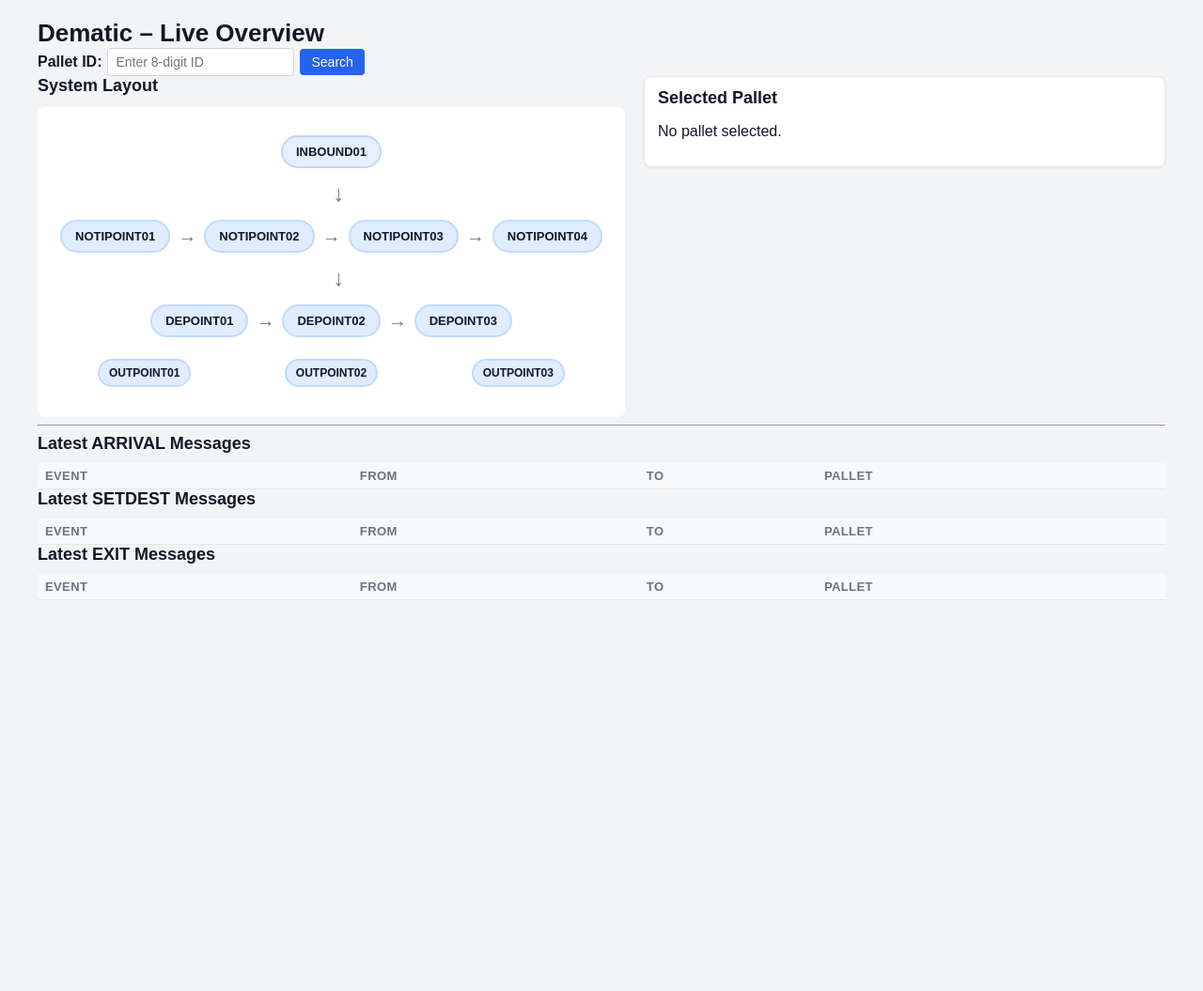
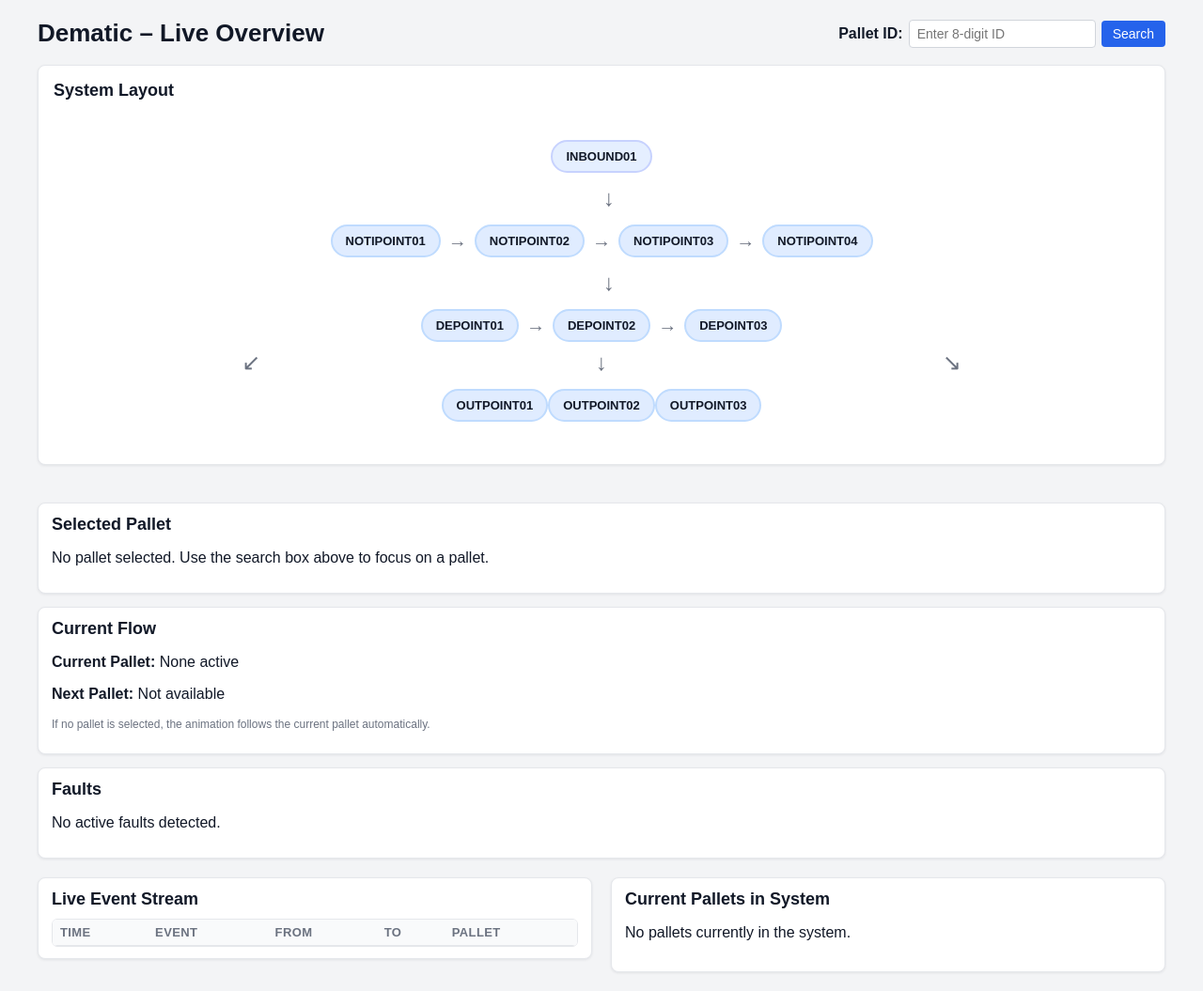
Before and after one commit to Zeesh212/Dematic-HackCamp, a Flask app: page / in a window 1280 px wide. Shown: the whole page at 94% size. Before the commit the page ends 639 px from the top, so only its background shows below. Run offline with Flask 3, Linux system fonts and the light colour scheme; lists and menus that the app fills with data are empty.

Commit message:
Refactor index.html for improved layout and functionality
Updated the layout and structure of the index.html file, enhancing the search area and adding new sections for current flow and faults.

```diff
--- a/Dematic_dashboard/templates/index.html
+++ b/Dematic_dashboard/templates/index.html
@@ -8,15 +8,23 @@
 
 <body>
 
+<header class="top-bar">
     <h1>Dematic – Live Overview</h1>
 
     <form method="get" class="search-area">
-    <label>Pallet ID:</label>
-    <input type="text" name="pallet_id" placeholder="Enter 8-digit ID" value="{{ searched_id }}">
+        <label for="pallet-search">Pallet ID:</label>
+        <input id="pallet-search"
+               type="text"
+               name="pallet_id"
+               placeholder="Enter 8-digit ID"
+               value="{{ searched_id }}">
         <button type="submit">Search</button>
     </form>
+</header>
 
-<div class="layout">
+<main>
+
+<section class="layout-fullwidth">
 
     <div class="diagram-box">
         <h2>System Layout</h2>
@@ -54,89 +62,233 @@
                 <div class="node" id="DEPOINT03">DEPOINT03</div>
             </div>
 
-            <div class="row space">
-                <div class="node small" id="OUTPOINT01">OUTPOINT01</div>
-                <div class="node small" id="OUTPOINT02">OUTPOINT02</div>
-                <div class="node small" id="OUTPOINT03">OUTPOINT03</div>
+            <div class="row arrow-row">
+                <div class="arrow v">↙</div>
+                <div class="arrow v">↓</div>
+                <div class="arrow v">↘</div>
+            </div>
+
+            <div class="row">
+                <div class="node" id="OUTPOINT01">OUTPOINT01</div>
+                <div class="node" id="OUTPOINT02">OUTPOINT02</div>
+                <div class="node" id="OUTPOINT03">OUTPOINT03</div>
             </div>
 
         </div>
     </div>
 
-    <div class="side-info">
+</section>
+
+<section class="layout">
+
+    <aside class="side-info">
 
         <div class="panel">
             <h2>Selected Pallet</h2>
 
             {% if searched_id %}
-                <p><b>Pallet ID:</b> {{ searched_id }}</p>
-                <p><b>Current Location:</b> {{ current_location or "Unknown" }}</p>
-                <p><b>Next Destination:</b> {{ next_destination or "Unknown" }}</p>
-                <p><b>Status:</b> {{ status or "Unknown" }}</p>
+                <p><strong>Pallet ID:</strong> {{ searched_id }}</p>
+                <p><strong>Current Location:</strong> {{ current_location or "Unknown" }}</p>
+                <p><strong>Next Destination:</strong> {{ next_destination or "Unknown" }}</p>
+                <p><strong>Status:</strong> {{ status or "Unknown" }}</p>
             {% else %}
-                <p>No pallet selected.</p>
+                <p>No pallet selected. Use the search box above to focus on a pallet.</p>
             {% endif %}
         </div>
 
+        <div class="panel">
+            <h2>Current Flow</h2>
+            {% if current_pallet_id %}
+                <p><strong>Current Pallet:</strong> {{ current_pallet_id }}</p>
+            {% else %}
+                <p><strong>Current Pallet:</strong> None active</p>
+            {% endif %}
+
+            {% if next_pallet_id %}
+                <p><strong>Next Pallet:</strong> {{ next_pallet_id }}</p>
+            {% else %}
+                <p><strong>Next Pallet:</strong> Not available</p>
+            {% endif %}
+            <p class="panel-note">
+                If no pallet is selected, the animation follows the current pallet automatically.
+            </p>
+        </div>
+
+        <div class="panel">
+            <h2>Faults</h2>
+            {% if latest_faults %}
+                <div class="table-scroll small">
+                    <table class="small-table">
+                        <thead>
+                        <tr>
+                            <th>Time</th>
+                            <th>Event</th>
+                            <th>Location</th>
+                            <th>Pallet</th>
+                        </tr>
+                        </thead>
+                        <tbody>
+                        {% for f in latest_faults %}
+                            <tr>
+                                <td>{{ f.timestamp }}</td>
+                                <td>{{ f.event }}</td>
+                                <td>
+                                    {% if f.to %}
+                                        {{ f.to }}
+                                    {% elif f.from %}
+                                        {{ f.from }}
+                                    {% else %}
+                                        -
+                                    {% endif %}
+                                </td>
+                                <td>{{ f.pallet or "-" }}</td>
+                            </tr>
+                        {% endfor %}
+                        </tbody>
+                    </table>
+                </div>
+            {% else %}
+                <p>No active faults detected.</p>
+            {% endif %}
+        </div>
+
+        {% if history %}
+            <div class="panel">
+                <h2>Pallet History</h2>
+                <div class="table-scroll small">
+                    <table class="small-table">
+                        <thead>
+                        <tr>
+                            <th>#</th>
+                            <th>Event</th>
+                            <th>From</th>
+                            <th>To</th>
+                        </tr>
+                        </thead>
+                        <tbody>
+                        {% for step, event, frm, to in history %}
+                            <tr>
+                                <td>{{ step }}</td>
+                                <td>{{ event }}</td>
+                                <td>{{ frm or "-" }}</td>
+                                <td>{{ to or "-" }}</td>
+                            </tr>
+                        {% endfor %}
+                        </tbody>
+                    </table>
+                </div>
+            </div>
+        {% endif %}
+
+    </aside>
+
+</section>
+
+<section class="bottom-layout">
+
+    <div class="panel wide-panel">
+        <h2>Live Event Stream</h2>
+        <div class="table-scroll">
+            <table>
+                <thead>
+                <tr>
+                    <th>Time</th>
+                    <th>Event</th>
+                    <th>From</th>
+                    <th>To</th>
+                    <th>Pallet</th>
+                </tr>
+                </thead>
+                <tbody>
+                {% for e in latest_events %}
+                    <tr>
+                        <td>{{ e.timestamp }}</td>
+                        <td>{{ e.event }}</td>
+                        <td>{{ e.from or "-" }}</td>
+                        <td>{{ e.to or "-" }}</td>
+                        <td>{{ e.pallet or "-" }}</td>
+                    </tr>
+                {% endfor %}
+                </tbody>
+            </table>
         </div>
     </div>
 
-<hr>
+    <div class="panel wide-panel">
+        <h2>Current Pallets in System</h2>
+        {% if pallet_summary %}
+            <div class="table-scroll">
+                <table>
+                    <thead>
+                    <tr>
+                        <th>Pallet</th>
+                        <th>Status</th>
+                        <th>Current Location</th>
+                        <th>Next Destination</th>
+                    </tr>
+                    </thead>
+                    <tbody>
+                    {% for p in pallet_summary %}
+                        <tr>
+                            <td>{{ p.pallet }}</td>
+                            <td>{{ p.status }}</td>
+                            <td>{{ p.current_location or "-" }}</td>
+                            <td>{{ p.next_destination or "-" }}</td>
+                        </tr>
+                    {% endfor %}
+                    </tbody>
+                </table>
+            </div>
+        {% else %}
+            <p>No pallets currently in the system.</p>
+        {% endif %}
+    </div>
 
-<h2>Latest ARRIVAL Messages</h2>
-<table>
-    <tr><th>Event</th><th>From</th><th>To</th><th>Pallet</th></tr>
-    {% for e,f,t,p in arrivals %}
-        <tr><td>{{ e }}</td><td>{{ f }}</td><td>{{ t }}</td><td>{{ p }}</td></tr>
-    {% endfor %}
-</table>
+</section>
 
-<h2>Latest SETDEST Messages</h2>
-<table>
-    <tr><th>Event</th><th>From</th><th>To</th><th>Pallet</th></tr>
-    {% for e,f,t,p in setdest %}
-        <tr><td>{{ e }}</td><td>{{ f }}</td><td>{{ t }}</td><td>{{ p }}</td></tr>
-    {% endfor %}
-</table>
-
-<h2>Latest EXIT Messages</h2>
-<table>
-    <tr><th>Event</th><th>From</th><th>To</th><th>Pallet</th></tr>
-    {% for e,f,t,p in exits %}
-        <tr><td>{{ e }}</td><td>{{ f }}</td><td>{{ t }}</td><td>{{ p }}</td></tr>
-    {% endfor %}
-</table>
+</main>
 
 <script>
-    setInterval(() => window.location.reload(), 10000);
+    setInterval(function () {
+        window.location.reload();
+    }, 10000);
 
     function clearAllHighlights() {
         document.querySelectorAll(".node").forEach(n => n.classList.remove("active"));
     }
 
     function highlightNode(id) {
-        const node = document.getElementById(id);
+        var node = document.getElementById(id);
         if (node) node.classList.add("active");
     }
 
     async function updateSimulation() {
-        const palletId = "{{ searched_id }}";
+        var searchedId = "{{ searched_id or '' }}";
+        var currentPalletId = "{{ current_pallet_id or '' }}";
+
+        var palletId = searchedId || currentPalletId;
         if (!palletId) return;
 
-        const res = await fetch(`/pallet_path/${palletId}`);
-        const data = await res.json();
+        try {
+            var res = await fetch("/pallet_path/" + palletId);
+            if (!res.ok) return;
+
+            var data = await res.json();
             if (data.error) return;
 
             clearAllHighlights();
 
             let i = 0;
             function step() {
-            if (i >= data.visited.length) return;
+                if (!data.visited || i >= data.visited.length) return;
                 highlightNode(data.visited[i]);
                 i++;
                 setTimeout(step, 700);
             }
             step();
+        } catch (err) {
+            console.error("Simulation update failed", err);
+        }
     }
 
     setInterval(updateSimulation, 5000);
```
Lines whose indentation alone changed are shown as unchanged.
